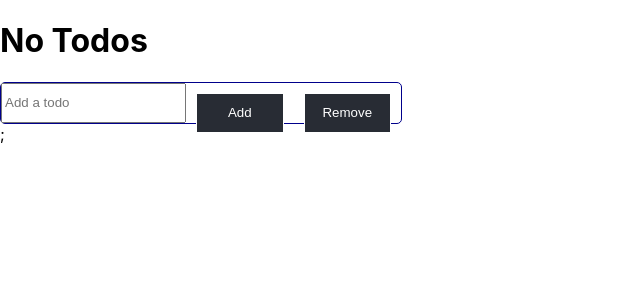
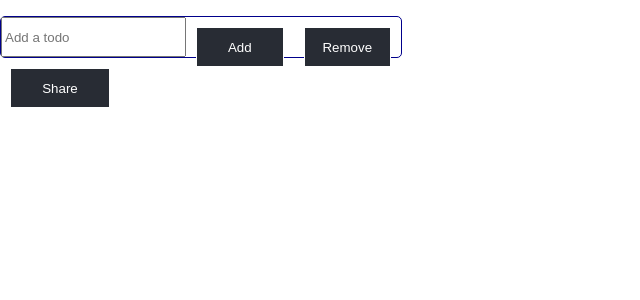
Before and after one commit to Amenity42/OauthNoteApp, a React (Create React App) app in the folder oauthnoteapp/: page / in a window 1280 px wide. Shown: the top 300 px of the page, without its empty margins (0-640 px from the left). Built offline with nearby package versions, Linux system fonts and the light colour scheme.

Commit message:
working example

```diff
--- a/oauthnoteapp/src/App.tsx
+++ b/oauthnoteapp/src/App.tsx
@@ -1,4 +1,4 @@
-import React, {useState} from 'react';
+
 import Notes from './Notes';
 
 import './App.css';
--- a/oauthnoteapp/src/Notes.tsx
+++ b/oauthnoteapp/src/Notes.tsx
@@ -1,34 +1,15 @@
 import React, {useState} from 'react';
 
 function Notes() {
-  const [todos, setTodos] = useState(
-    [
-       {id: 0, name: "Todo 1"},
-    ]
-    //should load from DB
-  );
 
+  //! Issue found because array needed types needed to be defined
+  const [todos, setTodos] = useState([] as {id: number, name: string}[]); //todos is a list of todo objects
   const [todoName, setTodoName] = useState("");
   const [id, setId] = useState(0);
 
   //* Returns a list of todos as an unordered list of items with the todo name as the text of the list item
   //* Everytime the input changes, the value of the input is set to the todoName varable
 
-  if(todos[0].name === "Todo 1"){
-    return (
-    <>
-      <h1>No Todos</h1>
-      <form onSubmit={addTodo}>
-        <input type="text" placeholder="Add a todo"  value={todoName} onChange={
-          item => setTodoName(item.target.value)}
-        />
-        <button>Add</button>
-        <button>Remove</button>
-      </form>;
-    </>
-    );
-  }
-  else{
     return (
       <div className="todoList">
         <ul>
@@ -49,21 +30,14 @@ function Notes() {
         <button>Share</button>
       </div>
     );
-  }
+
 
   //*Adds a new todo to the list of todos
   function addTodo(item: { preventDefault: () => void; }) {
     item.preventDefault(); //prevents the page from refreshing
-    if(todos[0].name === "Todo 1"){
-      setTodos([{id: id, name: todoName}]);
-      setId(0);
+    setTodos([...todos, {id: id, name: todoName}]);
+    setId(id + 1);
     }
-    else{
-      setTodos([...todos, {id: id, name: todoName}]);
-      setId(id + 1);
-    }
-
-  }
 
   function removeTodo(id: number) {
     setTodos(todos.filter(todo => todo.id !== id));
```
